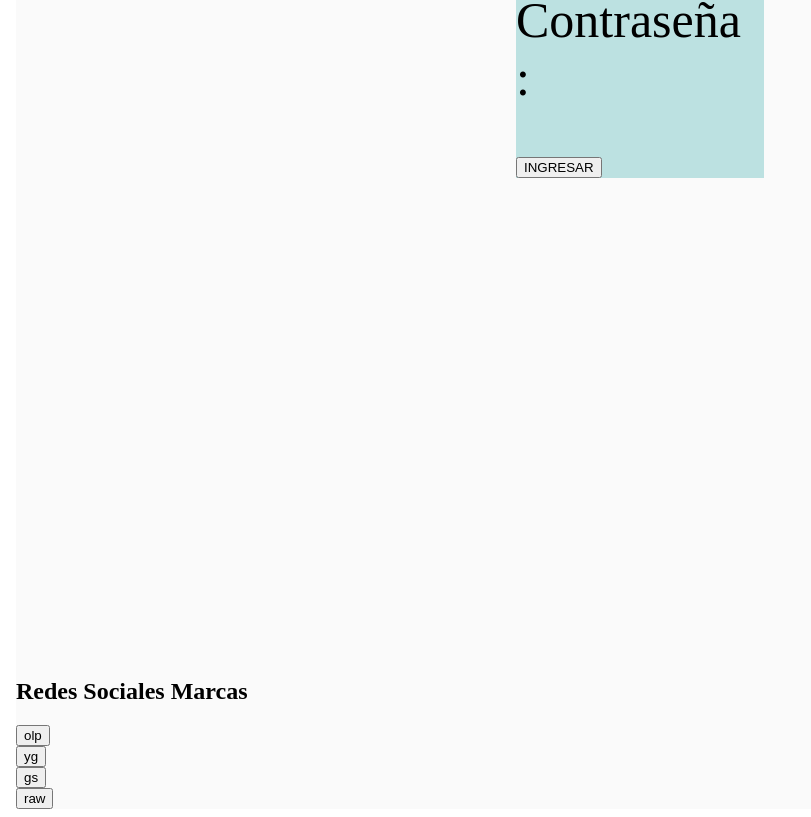
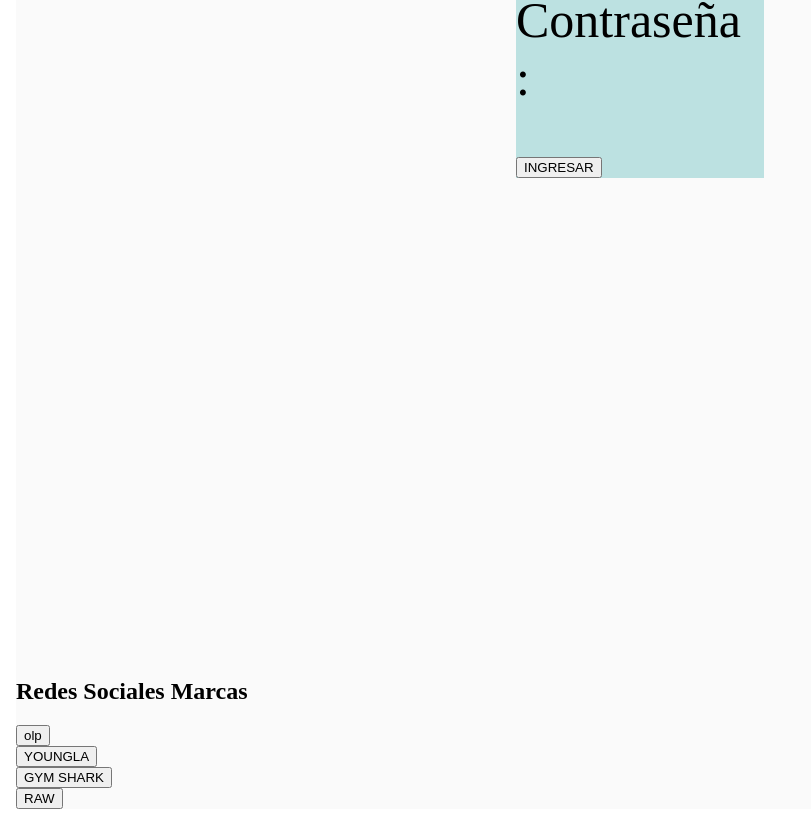
Before and after one commit to Hansssbro/E-Comerce-Guevara-Hans-3E1, an Angular app: page / in a window 1280 px wide. Shown: the part 729-1546 px from the top of the page, without its empty margins (0-811 px from the left). Built offline with nearby package versions, Linux system fonts and the light colour scheme.

Commit message:
commit12

```diff
--- a/src/app/login/login.component.html
+++ b/src/app/login/login.component.html
@@ -45,17 +45,17 @@
         <form action="https://instagram.com/youngla?igshid=OGQ2MjdiOTE=
         " class="y">
             <button>
-                yg
+                YOUNGLA
             </button>
         </form>
         <form action="https://instagram.com/gymshark?igshid=OGQ2MjdiOTE=" class="g">
             <button>
-                gs
+                GYM SHARK
             </button>
         </form>
         <form action="https://instagram.com/getrawnutrition?igshid=OGQ2MjdiOTE=" class="r">
             <button>
-                raw
+                RAW
             </button>
         </form>
         <form action="https://instagram.com/getrawnutrition?igshid=OGQ2MjdiOTE=" class="r">
```
